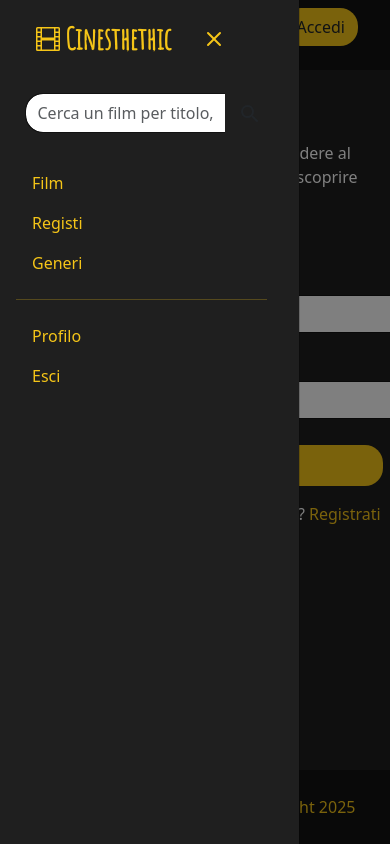
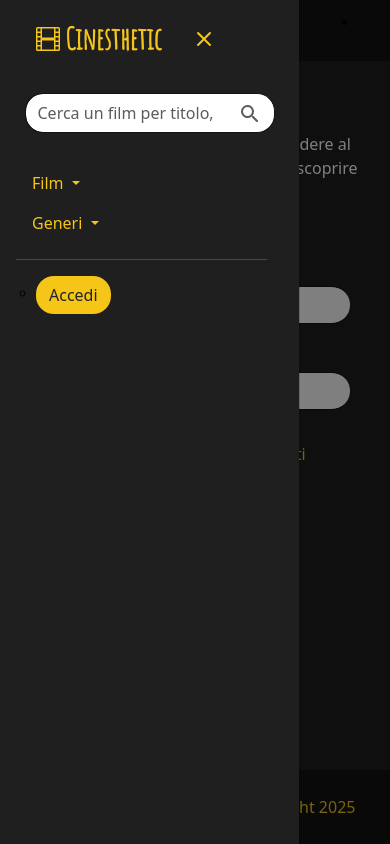
Before and after one commit to Kris-Rain/Cinesthetic_metWebUniupo2025, a Node server app: page /accedi/ in a window 390 px wide, after a click that opens the changed part; the page is wider, and only the part inside the window is pictured. Run offline with Node 20, Linux system fonts and the light colour scheme; data comes from the database, SQL or seed files in the repository; both versions use the stored data as it was before the commit; some libraries are stand-ins or nearby versions.

Commit message:
multiple updates

```diff
--- a/public/css/access-style.css
+++ b/public/css/access-style.css
@@ -2,7 +2,8 @@
     text-align: center;
 }
 .access-form {
-    width: 500px;
+    max-width: 500px;
+    width: 100%;
     margin-top: 50px;
 }
 .form-label {
--- a/public/css/admin-style.css
+++ b/public/css/admin-style.css
@@ -7,7 +7,9 @@
     margin-bottom: 20px;
 }
 .access-form {
-    width: 600px;
+    max-width: 600px;
+    width: 100%;
+    margin: 0 auto;
 }
 .form-label {
     color: #F5C518;
--- a/public/css/homepage-style.css
+++ b/public/css/homepage-style.css
@@ -16,12 +16,12 @@
     top: 0;
     z-index: 100;
 }
-@media (min-width: 961px){
+@media only screen and (min-width: 961px){
     .navbar-toggler{
         display: none !important;
     }
 }
-@media (max-width: 1315px){
+@media only screen and (max-width: 1315px){
     #search-bar-offcanvas{
         width: 350px !important;
         margin-right: auto;
@@ -32,7 +32,7 @@
         margin-right: 125px !important;
     }
 }
-@media (max-width: 960px){
+@media only screen and (max-width: 960px){
     #search-bar-btn{
         display: none !important;
     }
@@ -42,13 +42,16 @@
     #user-name{
         display: none !important;
     }
+    #login-btn {
+        display: none !important;
+    }
     .carousel{
         width: fit-content !important;
         padding: 5px !important;
         margin-top: 15px !important;
     }
 }
-@media (max-width: 470px){
+@media only screen and (max-width: 470px){
     .offcanvas.offcanvas-start{
         width: 300px !important;
     }
@@ -56,15 +59,6 @@
         width: 250px !important;
         margin-right: auto;
         margin-left: auto;
-    }
-    #see-all-1{
-        bottom: 250px !important;
-    }
-    #see-all-2{
-        bottom: -405px !important;
-    }
-    #see-all-3{
-        bottom: -815px !important;
     }
     #film-list {
         height: 230px !important; /* Set a fixed height for the film list */
@@ -90,22 +84,22 @@
         margin: 0 !important; /* Remove left margin */
     }
 }
-@media (max-width: 1150px){
+@media only screen and (max-width: 1150px){
     .carousel-item{
         height: fit-content !important;
     }
 }
-@media (max-width: 570px){
+@media only screen and (max-width: 570px){
    #title-brand-footer{
     display: none !important;
    }
 }
-@media (min-width: 1690px){
+@media only screen and (min-width: 1690px){
     .carousel-item{
         height: 650px !important;
     }
 }
-@media (min-width: 2560px){
+@media only screen and (min-width: 2560px){
     .carousel-item{
         height: 1000px !important;
     }
@@ -149,6 +143,10 @@
 .nav-link:focus{
     display: none;
 }
+.nav-link.show {
+    color: white !important;
+}
+
 #title-brand{
     font-family: "Amatic SC";
     font-size: 30px;
@@ -163,7 +161,7 @@
     color: #F5C518;
     text-decoration: none;
 }
-.navbar-access {
+.navbar-access, .navbar-access-offcanvas {
     text-align: center;
     padding-left: 0;
     font-size: small;
@@ -185,11 +183,11 @@
 #register-btn:hover {
     background-color: white;
 }
-#login-btn {
+#login-btn, #login-btn-offcanvas {
     background-color: #F5C518;
     border-radius: 18px;
 }
-#login-btn:hover {
+#login-btn:hover, #login-btn-offcanvas:hover {
     background-color: white;
     color: #121212;
 }
--- a/views/pages/film.ejs
+++ b/views/pages/film.ejs
@@ -113,7 +113,7 @@
                                     <svg xmlns="http://www.w3.org/2000/svg" width="20" height="20" fill="currentColor" class="bi bi-pencil" viewBox="0 0 16 16">
                                         <path d="M12.146.854a.5.5 0 0 1 .708 0l2.292 2.292a.5.5 0 0 1 0 .708l-9.439 9.439a.5.5 0 0 1-.168.11l-4 1.5a.5.5 0 0 1-.65-.65l1.5-4a.5.5 0 0 1 .11-.168l9.439-9.439zM11.207 2.5 13.5 4.793 12.5 5.793 10.207 3.5l1-1zM10.5 4.207 12.793 6.5l-8.439 8.439-1.5.5.5-1.5L10.5 4.207z"/>
                                     </svg>
-                                    Modifica film
+                                    <span>Modifica film</span>
                                 </a>
                                 <form class="delete-film-form" method="POST" action="/film/<%= filmById.film_id %>/delete" onsubmit="return confirm('Sei sicuro di voler eliminare questo film?');">
                                     <button type="submit" class="btn btn-danger">
@@ -121,7 +121,7 @@
                                             <path d="M5.5 5.5A.5.5 0 0 1 6 6v6a.5.5 0 0 1-1 0V6a.5.5 0 0 1 .5-.5zm2.5.5a.5.5 0 0 0-1 0v6a.5.5 0 0 0 1 0V6zm3 .5a.5.5 0 0 1 .5-.5h.5a.5.5 0 0 1 0 1h-.5a.5.5 0 0 1-.5-.5z"/>
                                             <path fill-rule="evenodd" d="M14.5 3a1 1 0 0 1-1-1V1a1 1 0 0 0-1-1h-7a1 1 0 0 0-1 1v1a1 1 0 0 1-1 1H1.5a.5.5 0 0 0 0 1h1.086l.82 9.193A2 2 0 0 0 5.397 15h5.206a2 2 0 0 0 1.991-1.807l.82-9.193H14.5a.5.5 0 0 0 0-1h-1zm-11-1V1a2 2 0 0 1 2-2h7a2 2 0 0 1 2 2v1h-11z"/>
                                         </svg>
-                                        Elimina film
+                                        <span>Elimina film</span>
                                     </button>
                                 </form>
                             </div>
--- a/views/pages/header.ejs
+++ b/views/pages/header.ejs
@@ -42,7 +42,7 @@
                             />
                         </svg>
 
-                        <span id="brand-name">Cinesthethic</span>
+                        <span id="brand-name">Cinesthetic</span>
                     </a>
                     <button
                         type="button"
@@ -71,7 +71,7 @@
                             placeholder="Cerca un film per titolo, genere o regista"
                             name="q"
                         />
-                        <button class="btn" type="submit">
+                        <button class="btn search-btn" type="submit">
                             <svg
                                 xmlns="http://www.w3.org/2000/svg"
                                 width="24"
@@ -91,22 +91,83 @@
                     </form>
                     <ul class="navbar-nav justify-content-end flex-grow-1 pe-3">
                         <nav class="nav flex-column nav-offcanvas">
-                            <a class="nav-link" href="#">Film</a>
-                            <a class="nav-link" href="#">Registi</a>
-                            <a class="nav-link" href="#">Generi</a>
+                            <div class="dropdown">
+                                <a class="nav-link dropdown-toggle" role="button" data-bs-toggle="dropdown" aria-expanded="false">
+                                    Film
+                                </a>
+                                <ul class="dropdown-menu dropdown-menu-end dropdown-user">
+                                    <li><a class="dropdown-item" href="/filter?filter=best">Migliori recensioni</a></li>
+                                    <li><a class="dropdown-item" href="/filter?filter=top">Più votati</a></li>
+                                </ul>
+                            </div>
+                            <div class="dropdown">
+                                <a class="nav-link dropdown-toggle" role="button" data-bs-toggle="dropdown" aria-expanded="false">
+                                    Generi
+                                </a>
+                                <ul class="dropdown-menu dropdown-menu-end dropdown-user">
+                                    <% allGenres.forEach(genre => { %>
+                                        <li>
+                                            <a class="dropdown-item" href="/search?q=<%= genre.genre_name %>">
+                                                <%= genre.genre_name %>
+                                            </a>
+                                        </li>
+                                    <% }) %>
+                                </ul>
+                            </div>
                         </nav>
                         <hr id="divider" />
                         <nav class="nav flex-column nav-offcanvas">
-                            <a
-                                id="user-name-offcanvas"
-                                class="nav-link"
-                                href="#"
-                                >Profilo</a>
-                            <a
-                                id="user-name-offcanvas"
-                                class="nav-link"
-                                href="#"
-                                >Esci</a>
+                            <% if(isLogged) { %>
+                            <div class="navbar-brand dropdown" href="#">
+                                <a
+                                    id="user-name-offcanvas"
+                                    href="#"
+                                    role="button"
+                                    data-bs-toggle="dropdown"
+                                    aria-expanded="false"
+                                >
+                                    <%= user.username %>
+                                </a>
+                                <ul class="dropdown-menu dropdown-menu-end dropdown-user">
+                                    <li>
+                                        <a class="dropdown-item" href="#">Il tuo profilo</a>
+                                    </li>
+                                    <li><hr class="dropdown-divider"/></li>
+                                    <% if(user && user.type === 0) { %>
+                                        <li><a class="dropdown-item" href="/admin-panel">Inserisci un film</a></li>
+                                        <li><hr class="dropdown-divider"/></li>
+                                    <% } %>
+                                    <li>
+                                        <form method="POST" action="/accedi/logout">
+                                            <button class="dropdown-item" type="submit" id="logout-btn">
+                                                <svg
+                                                    xmlns="http://www.w3.org/2000/svg"
+                                                    width="16"
+                                                    height="16"
+                                                    fill="currentColor"
+                                                    class="bi bi-box-arrow-left"
+                                                    viewBox="0 0 16 16"
+                                                >
+                                                    <path
+                                                        fill-rule="evenodd"
+                                                        d="M6 12.5a.5.5 0 0 0 .5.5h8a.5.5 0 0 0 .5-.5v-9a.5.5 0 0 0-.5-.5h-8a.5.5 0 0 0-.5.5v2a.5.5 0 0 1-1 0v-2A1.5 1.5 0 0 1 6.5 2h8A1.5 1.5 0 0 1 16 3.5v9a1.5 1.5 0 0 1-1.5 1.5h-8A1.5 1.5 0 0 1 5 12.5v-2a.5.5 0 0 1 1 0v2z"
+                                                    />
+                                                    <path
+                                                        fill-rule="evenodd"
+                                                        d="M.146 8.354a.5.5 0 0 1 0-.708l3-3a.5.5 0 1 1 .708.708L1.707 7.5H10.5a.5.5 0 0 1 0 1H1.707l2.147 2.146a.5.5 0 0 1-.708.708l-3-3z"
+                                                    />
+                                                </svg>
+                                                    Logout
+                                            </button>
+                                        </form>
+                                    </li>
+                                </ul>
+                            </div>
+                            <% } else { %>
+                            <ul class="navbar-brand navbar-access-offcanvas mb-lg-0">
+                                <li><a type="button" class="btn" id="login-btn-offcanvas" href="/accedi" aria-expanded="false">Accedi</a></li>
+                            </ul>
+                            <% } %>
                         </nav>
                     </ul>
                 </div>
@@ -128,7 +189,6 @@
                         />
                     </svg>
                     <span id="brand-name">Cinesthetic</span>
-
                 </a>
                 <nav class="nav" id="nav-links">
                     <div class="dropdown">
@@ -140,7 +200,6 @@
                             <li><a class="dropdown-item" href="/filter?filter=top">Più votati</a></li>
                         </ul>
                     </div>
-                    <!-- <a class="nav-link" href="#">Registi</a> -->
                     <div class="dropdown">
                         <a class="nav-link dropdown-toggle" role="button" data-bs-toggle="dropdown" aria-expanded="false">
                             Generi
--- a/views/pages/main-body.ejs
+++ b/views/pages/main-body.ejs
@@ -19,7 +19,7 @@
                 </a>
                 <h5 class="card-title">
                     <% console.log(film.film_id) %>
-                    <a href="/film-page/<%= film.film_id %>" id="film-name">
+                    <a href="/film/<%= film.film_id %>" id="film-name">
                         <%= film.film_title %>
                     </a>
                 </h5>
@@ -120,7 +120,7 @@
                     </a>
                     <h5 class="card-title">
                         <% console.log(film.film_id) %>
-                        <a href="/film-page/<%= film.film_id %>" id="film-name">
+                        <a href="/film/<%= film.film_id %>" id="film-name">
                             <%= film.film_title %>
                         </a>
                     </h5>
```
Also changed, not shown: models/film-dao.js (+0 -25 lines), public/css/film-style.css (+8 -1 lines), movie-db.db.
